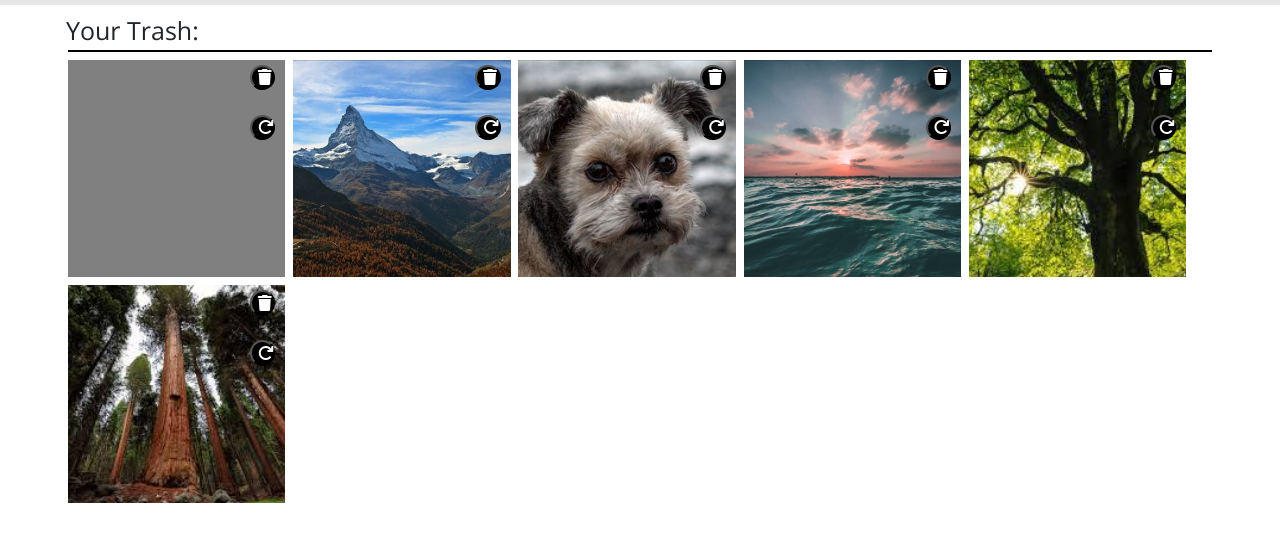
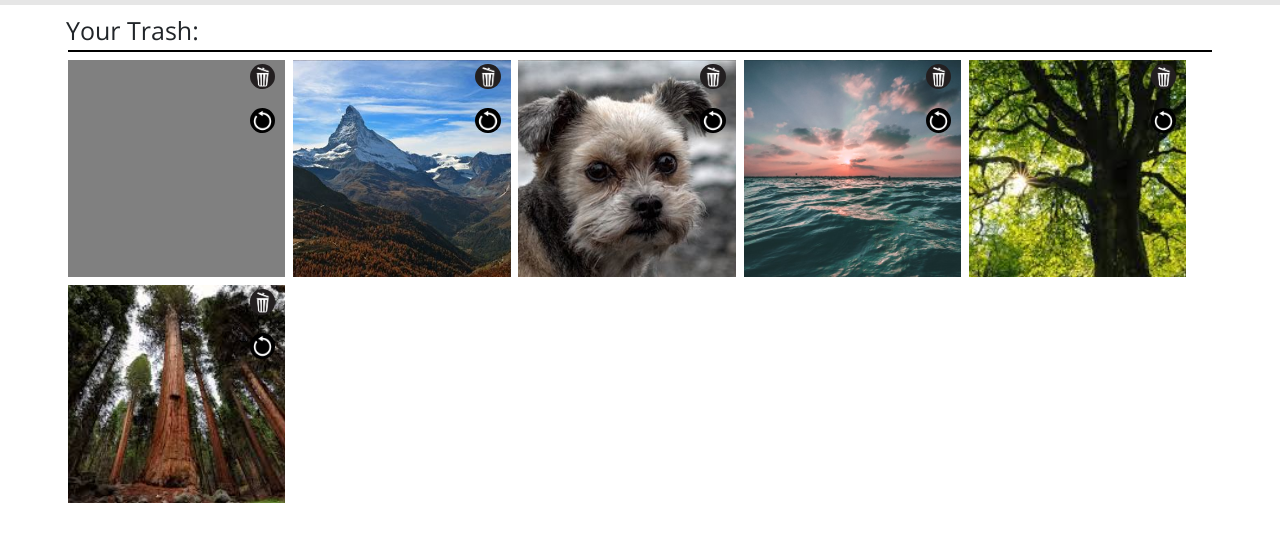
Before and after one commit to RutheniumVI/PicHub, a plain HTML site: page pages/trash.html in a window 1280 px wide. Shown: the part 74-616 px from the top of the page. Drawn offline with Linux system fonts and the light colour scheme.

Commit message:
fixed trash icons

```diff
--- a/pages/trash.html
+++ b/pages/trash.html
@@ -153,25 +153,31 @@
         <div class="container-fluid">
             <div class="row">
                 <div class="albumDiv" style="background-image: url('../files/dog_2.jpg');position:relative;">
-                <button   style=" border-radius:50%;background-color:black;position: absolute;right: 10px;top: 5px;color:white; width: 2vw; height: 2vw;; width: 2vw; height: 2vw;" data-bs-toggle="modal" data-bs-target="#delete-modal" class="button"><i class="fa-solid fa-trash"></i></button>
-                <button   style=" border-radius:50%;background-color:black;position: absolute;right: 10px;top: 55px;color:white; width: 2vw; height: 2vw;" data-bs-toggle="modal" data-bs-target="#recover-modal" class="button"><i class="fa-sharp fa-solid fa-arrow-rotate-right"></i></button>
+                <img src="../files/thrash.jpg" style=" border-radius:50%;position: absolute;right: 10px;top: 0.5vh; width: 2vw; height: 2vw; cursor: pointer;" data-bs-toggle="modal" data-bs-target="#recover-modal">
+                <img src="../files/restore.png  " style=" border-radius:50%;position: absolute;right: 10px;top: 6vh; width: 2vw; height: 2vw; cursor: pointer;" data-bs-toggle="modal" data-bs-target="#recover-modal">
+                <!-- <button   style=" border-radius:50%;background-color:black;position: absolute;right: 10px;top: 5px;color:white; width: 2vw; height: 2vw;; width: 2vw; height: 2vw;" data-bs-toggle="modal" data-bs-target="#delete-modal" class="button"><i class="fa-solid fa-trash"></i></button> -->
+                <!-- <button   style=" border-radius:50%;background-color:black;position: absolute;right: 10px;top: 55px;color:white; width: 2vw; height: 2vw;" data-bs-toggle="modal" data-bs-target="#recover-modal" class="button"><i class="fa-sharp fa-solid fa-arrow-rotate-right"></i></button> -->
                 </div>
                 <div class="albumDiv" data-bs-toggle="modal" data-bs-target="#album-modal" style="background-image: url('../files/mountains.jpg'); position:relative;">
-                <button   style=" border-radius:50%;background-color:black;position: absolute;right: 10px;top: 5px;color:white; width: 2vw; height: 2vw;; width: 2vw; height: 2vw;" data-bs-toggle="modal" data-bs-target="#delete-modal" class="button"><i class="fa-solid fa-trash"></i></button>
-                <button   style=" border-radius:50%;background-color:black;position: absolute;right: 10px;top: 55px;color:white; width: 2vw; height: 2vw;" data-bs-toggle="modal" data-bs-target="#recover-modal" class="button"><i class="fa-sharp fa-solid fa-arrow-rotate-right"></i></button></div>
-
-                <div class="albumDiv" data-bs-toggle="modal" data-bs-target="#album-modal" style="background-image: url('../files/dog_3.jpg');position:relative;">
-                    <button   style=" border-radius:50%;background-color:black;position: absolute;right: 10px;top: 5px;color:white; width: 2vw; height: 2vw;; width: 2vw; height: 2vw;" data-bs-toggle="modal" data-bs-target="#delete-modal" class="button"><i class="fa-solid fa-trash"></i></button>
-                    <button   style=" border-radius:50%;background-color:black;position: absolute;right: 10px;top: 55px;color:white; width: 2vw; height: 2vw;" data-bs-toggle="modal" data-bs-target="#recover-modal" class="button"><i class="fa-sharp fa-solid fa-arrow-rotate-right"></i></button></div>
+                  <img src="../files/thrash.jpg" style=" border-radius:50%;position: absolute;right: 10px;top: 0.5vh; width: 2vw; height: 2vw; cursor: pointer;" data-bs-toggle="modal" data-bs-target="#recover-modal">
+                  <img src="../files/restore.png  " style=" border-radius:50%;position: absolute;right: 10px;top: 6vh; width: 2vw; height: 2vw; cursor: pointer;" data-bs-toggle="modal" data-bs-target="#recover-modal">
+                </div>
+                  <div class="albumDiv" data-bs-toggle="modal" data-bs-target="#album-modal" style="background-image: url('../files/dog_3.jpg');position:relative;">
+                  <img src="../files/thrash.jpg" style=" border-radius:50%;position: absolute;right: 10px;top: 0.5vh; width: 2vw; height: 2vw; cursor: pointer;" data-bs-toggle="modal" data-bs-target="#recover-modal">
+                  <img src="../files/restore.png  " style=" border-radius:50%;position: absolute;right: 10px;top: 6vh; width: 2vw; height: 2vw; cursor: pointer;" data-bs-toggle="modal" data-bs-target="#recover-modal">
+                </div>
                 <div class="albumDiv" data-bs-toggle="modal" data-bs-target="#album-modal" style="background-image: url('../files/ocean_2.jpg');position:relative;">
-                    <button   style=" border-radius:50%;background-color:black;position: absolute;right: 10px;top: 5px;color:white; width: 2vw; height: 2vw;; width: 2vw; height: 2vw;" data-bs-toggle="modal" data-bs-target="#delete-modal" class="button"><i class="fa-solid fa-trash"></i></button>
-                    <button   style=" border-radius:50%;background-color:black;position: absolute;right: 10px;top: 55px;color:white; width: 2vw; height: 2vw;" data-bs-toggle="modal" data-bs-target="#recover-modal" class="button"><i class="fa-sharp fa-solid fa-arrow-rotate-right"></i></button></div>
+                  <img src="../files/thrash.jpg" style=" border-radius:50%;position: absolute;right: 10px;top: 0.5vh; width: 2vw; height: 2vw; cursor: pointer;" data-bs-toggle="modal" data-bs-target="#recover-modal">
+                  <img src="../files/restore.png  " style=" border-radius:50%;position: absolute;right: 10px;top: 6vh; width: 2vw; height: 2vw; cursor: pointer;" data-bs-toggle="modal" data-bs-target="#recover-modal">
+                </div>
                 <div class="albumDiv" data-bs-toggle="modal" data-bs-target="#album-modal" style="background-image: url('../files/tree_4.jpeg');position:relative;">
-                    <button   style=" border-radius:50%;background-color:black;position: absolute;right: 10px;top: 5px;color:white; width: 2vw; height: 2vw;; width: 2vw; height: 2vw;" data-bs-toggle="modal" data-bs-target="#delete-modal" class="button"><i class="fa-solid fa-trash"></i></button>
-                    <button   style=" border-radius:50%;background-color:black;position: absolute;right: 10px;top: 55px;color:white; width: 2vw; height: 2vw;" data-bs-toggle="modal" data-bs-target="#recover-modal" class="button"><i class="fa-sharp fa-solid fa-arrow-rotate-right"></i></button> </div>
+                  <img src="../files/thrash.jpg" style=" border-radius:50%;position: absolute;right: 10px;top: 0.5vh; width: 2vw; height: 2vw; cursor: pointer;" data-bs-toggle="modal" data-bs-target="#recover-modal">
+                  <img src="../files/restore.png  " style=" border-radius:50%;position: absolute;right: 10px;top: 6vh; width: 2vw; height: 2vw; cursor: pointer;" data-bs-toggle="modal" data-bs-target="#recover-modal">
+                </div>
                 <div class="albumDiv" data-bs-toggle="modal" data-bs-target="#album-modal" style="background-image: url('../files/tree_6.jpeg');position:relative;">
-                    <button   style=" border-radius:50%;background-color:black;position: absolute;right: 10px;top: 5px;color:white; width: 2vw; height: 2vw;; width: 2vw; height: 2vw;" data-bs-toggle="modal" data-bs-target="#delete-modal" class="button"><i class="fa-solid fa-trash"></i></button>
-                    <button   style=" border-radius:50%;background-color:black;position: absolute;right: 10px;top: 55px;color:white; width: 2vw; height: 2vw;" data-bs-toggle="modal" data-bs-target="#recover-modal" class="button"><i class="fa-sharp fa-solid fa-arrow-rotate-right"></i></button> </div>
+                  <img src="../files/thrash.jpg" style=" border-radius:50%;position: absolute;right: 10px;top: 0.5vh; width: 2vw; height: 2vw; cursor: pointer;" data-bs-toggle="modal" data-bs-target="#recover-modal">
+                  <img src="../files/restore.png  " style=" border-radius:50%;position: absolute;right: 10px;top: 6vh; width: 2vw; height: 2vw; cursor: pointer;" data-bs-toggle="modal" data-bs-target="#recover-modal">
+                </div>
             </div>
         </div>
     </div>
```
Also changed, not shown: files/restore.png (added), files/thrash.jpg (added).
